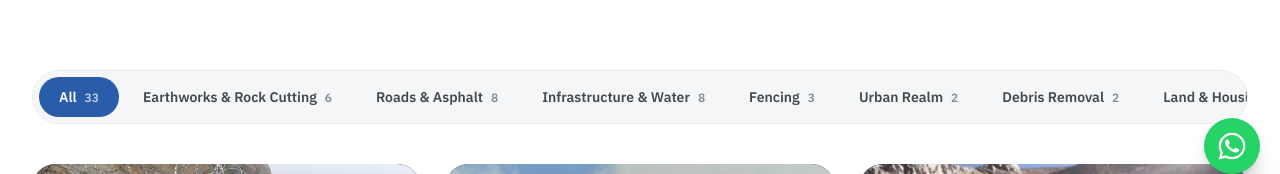
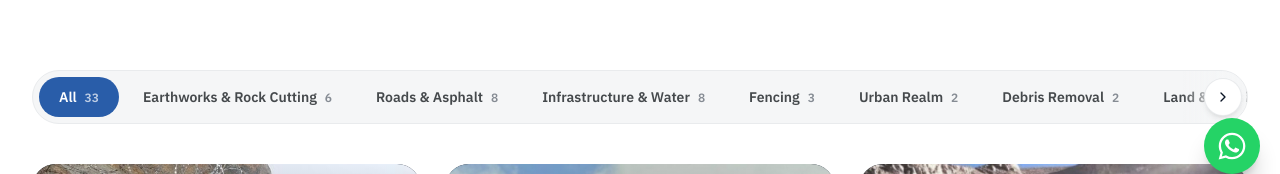
Before and after one commit to taha2901/san-profile, a Next.js app: page /en/projects in a window 1280 px wide. Shown: the part 606-780 px from the top of the page. Built offline with nearby package versions, Linux system fonts and the light colour scheme.

Commit message:
feat: add ScrollTabs component and integrate it into ClientsShowcase and ProjectsExplorer

```diff
--- a/src/components/ClientsShowcase.tsx
+++ b/src/components/ClientsShowcase.tsx
@@ -9,6 +9,7 @@ import { sectors, type Client, type Sector } from "@/data/clients";
 import { href, tr, type Locale } from "@/lib/i18n";
 import { ArrowForward } from "./icons";
 import { Counter, Reveal } from "./motion";
+import { ScrollTabs } from "./ScrollTabs";
 
 export type ShowcaseClient = Client & { projects: number };
 
@@ -128,13 +129,9 @@ export function ClientsShowcase({ clients, order, locale }: { clients: ShowcaseC
         )}
 
         {/* Sector filter */}
-        <div className="mt-20 flex justify-center">
+        <div className="mt-20">
           <LayoutGroup id="client-tabs">
-            <div
-              role="tablist"
-              aria-label={tr(t.filterLabel, locale)}
-              className="flex max-w-full gap-1 overflow-x-auto rounded-full border border-steel-100 bg-steel-50 p-1.5 [scrollbar-width:none]"
-            >
+            <ScrollTabs activeKey={active} label={tr(t.filterLabel, locale)}>
               {tabs.map(({ key, label, count, Icon }) => {
                 const on = active === key;
                 return (
@@ -166,7 +163,7 @@ export function ClientsShowcase({ clients, order, locale }: { clients: ShowcaseC
                   </button>
                 );
               })}
-            </div>
+            </ScrollTabs>
           </LayoutGroup>
         </div>
 
--- a/src/components/ProjectsExplorer.tsx
+++ b/src/components/ProjectsExplorer.tsx
@@ -5,6 +5,7 @@ import { useMemo, useState } from "react";
 import { categories, type CategoryKey, type Project } from "@/data/projects";
 import { tr, type Locale } from "@/lib/i18n";
 import { ProjectCard } from "./cards";
+import { ScrollTabs } from "./ScrollTabs";
 
 export function ProjectsExplorer({ projects, locale }: { projects: Project[]; locale: Locale }) {
   const [active, setActive] = useState<CategoryKey | "all">("all");
@@ -22,6 +23,8 @@ export function ProjectsExplorer({ projects, locale }: { projects: Project[]; lo
     <button
       key={key}
       type="button"
+      role="tab"
+      aria-selected={active === key}
       onClick={() => setActive(key)}
       className={`relative shrink-0 rounded-full px-4 py-2.5 text-sm font-semibold whitespace-nowrap transition-colors xl:px-5 ${
         active === key ? "text-white" : "text-steel-600 hover:text-fg"
@@ -37,10 +40,10 @@ export function ProjectsExplorer({ projects, locale }: { projects: Project[]; lo
 
   return (
     <div>
-      <div className="isolate mx-auto flex w-fit max-w-full gap-1 overflow-x-auto rounded-full border border-steel-100 bg-steel-50 p-1.5 [scrollbar-width:none] [&::-webkit-scrollbar]:hidden">
+      <ScrollTabs activeKey={active} label={locale === "ar" ? "تصفية حسب التصنيف" : "Filter by category"}>
         {chip("all", locale === "ar" ? "الكل" : "All", projects.length)}
         {keys.map((k) => chip(k, tr(categories[k], locale), counts[k] ?? 0))}
-      </div>
+      </ScrollTabs>
 
       <motion.div layout className="mt-10 grid gap-6 md:grid-cols-2 xl:grid-cols-3">
         <AnimatePresence mode="popLayout">
--- /dev/null
+++ b/src/components/ScrollTabs.tsx
@@ -0,0 +1,102 @@
+"use client";
+
+import { ChevronLeft, ChevronRight } from "lucide-react";
+import { useCallback, useEffect, useRef, useState, type ReactNode } from "react";
+
+/**
+ * Pill-shaped tab bar that stays on one line. When the tabs don't fit, it scrolls
+ * horizontally and shows a fade + arrow on whichever side has hidden tabs.
+ * The selected tab (aria-selected="true") is kept in view. RTL-aware.
+ */
+export function ScrollTabs({ children, activeKey, label }: { children: ReactNode; activeKey: string; label?: string }) {
+  const ref = useRef<HTMLDivElement>(null);
+  const first = useRef(true);
+  const [edges, setEdges] = useState({ start: false, end: false });
+
+  const update = useCallback(() => {
+    const el = ref.current;
+    if (!el) return;
+    const max = el.scrollWidth - el.clientWidth;
+    const pos = Math.abs(el.scrollLeft); // RTL scrollLeft runs 0 → negative
+    setEdges({ start: pos > 4, end: pos < max - 4 });
+  }, []);
+
+  useEffect(() => {
+    const el = ref.current;
+    if (!el) return;
+    update();
+    const ro = new ResizeObserver(update);
+    ro.observe(el);
+    el.addEventListener("scroll", update, { passive: true });
+    return () => {
+      ro.disconnect();
+      el.removeEventListener("scroll", update);
+    };
+  }, [update]);
+
+  // Keep the selected tab visible (skip first render so the page doesn't jump on load)
+  useEffect(() => {
+    if (first.current) {
+      first.current = false;
+      return;
+    }
+    const el = ref.current;
+    const tab = el?.querySelector<HTMLElement>('[aria-selected="true"]');
+    if (!el || !tab) return;
+    // Visual delta works the same in LTR and RTL
+    const a = el.getBoundingClientRect();
+    const b = tab.getBoundingClientRect();
+    el.scrollBy({ left: b.left + b.width / 2 - (a.left + a.width / 2), behavior: "smooth" });
+  }, [activeKey]);
+
+  const nudge = (towardEnd: boolean) => {
+    const el = ref.current;
+    if (!el) return;
+    const rtl = getComputedStyle(el).direction === "rtl";
+    const amount = el.clientWidth * 0.6 * (towardEnd ? 1 : -1) * (rtl ? -1 : 1);
+    el.scrollBy({ left: amount, behavior: "smooth" });
+  };
+
+  const Arrow = ({ side }: { side: "start" | "end" }) => {
+    const show = edges[side];
+    // "start" is the right side in RTL, so the icon must point outward on that side
+    const Icon = side === "start" ? ChevronLeft : ChevronRight;
+    return (
+      <div
+        aria-hidden={!show}
+        className={`pointer-events-none absolute inset-y-0 z-10 flex w-16 items-center transition-opacity duration-300 ${
+          side === "start"
+            ? "start-0 justify-start bg-linear-to-r from-steel-50 via-steel-50/90 to-transparent ps-1.5 rtl:bg-linear-to-l"
+            : "end-0 justify-end bg-linear-to-l from-steel-50 via-steel-50/90 to-transparent pe-1.5 rtl:bg-linear-to-r"
+        } ${show ? "opacity-100" : "opacity-0"}`}
+      >
+        <button
+          type="button"
+          tabIndex={show ? 0 : -1}
+          onClick={() => nudge(side === "end")}
+          aria-label={side === "end" ? "Scroll forward" : "Scroll back"}
+          className={`flex size-9 items-center justify-center rounded-full bg-surface text-fg shadow-md ring-1 ring-steel-100 transition hover:bg-brand-500 hover:text-white ${
+            show ? "pointer-events-auto" : ""
+          }`}
+        >
+          <Icon className="size-4 rtl:-scale-x-100" />
+        </button>
+      </div>
+    );
+  };
+
+  return (
+    <div className="relative mx-auto w-fit max-w-full overflow-hidden rounded-full border border-steel-100 bg-steel-50">
+      <Arrow side="start" />
+      <div
+        ref={ref}
+        role="tablist"
+        aria-label={label}
+        className="isolate flex gap-1 overflow-x-auto p-1.5 [scrollbar-width:none] [&::-webkit-scrollbar]:hidden"
+      >
+        {children}
+      </div>
+      <Arrow side="end" />
+    </div>
+  );
+}
```
